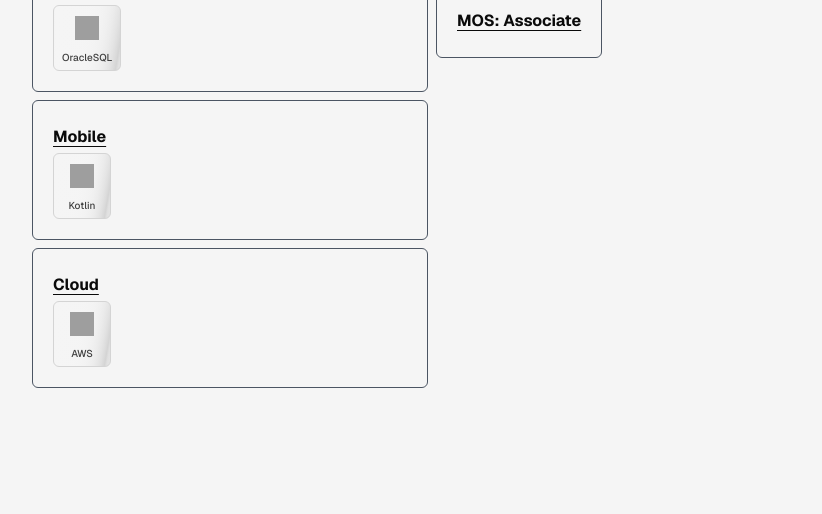
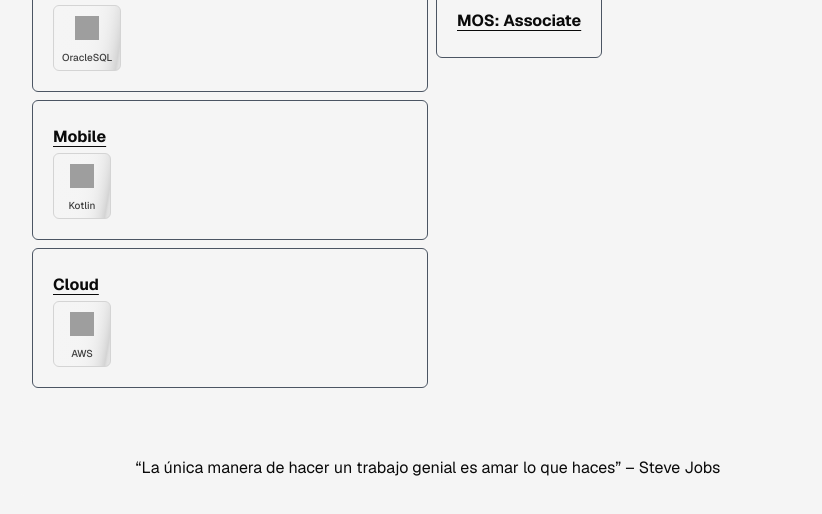
Before and after one commit to sicora-dev/MyPortfolio, an Astro site: page / in a window 1280 px wide. Shown: the part 1966-2480 px from the top of the page, without its empty margins (212-1034 px from the left). Before the commit the page ends 2378 px from the top, so only its background shows below. Built offline with nearby package versions, Linux system fonts and the light colour scheme; Astro itself is replaced by a stand-in of ours; grey boxes are pictures that could not be loaded.

Commit message:
Add footer component with quote to MainComp

```diff
--- /dev/null
+++ b/src/components/Footer.astro
@@ -0,0 +1 @@
+<div class="text-light-text dark:text-dark-text">“La única manera de hacer un trabajo genial es amar lo que haces” – Steve Jobs</div>
--- a/src/components/MainComp.astro
+++ b/src/components/MainComp.astro
@@ -4,6 +4,7 @@ import ProjectCard from "./ProjectCard.astro";
 import Experience from "./Experience.astro";
 import Education from "./Education.astro";
 import Skills from "./Skills.astro";
+import Footer from "./Footer.astro"
 import Cert from "./Cert.astro";
 import certs from "../content/certs.json";
 
@@ -312,12 +313,12 @@ const skills: SkillsType = {
           ))
         }
       </div>
-
-
-
     </div>
 
   </section>
+  <footer class="w-full rounded-md bg-light-background/90 dark:bg-dark-background/90 flex justify-center my-5 p-3">
+    <Footer></Footer>
+  </footer>
 </main>
 
 <style>
```
Also changed, not shown: .github/workflows/deploy.yaml (renamed from .github/workflow/deploy.yaml).
